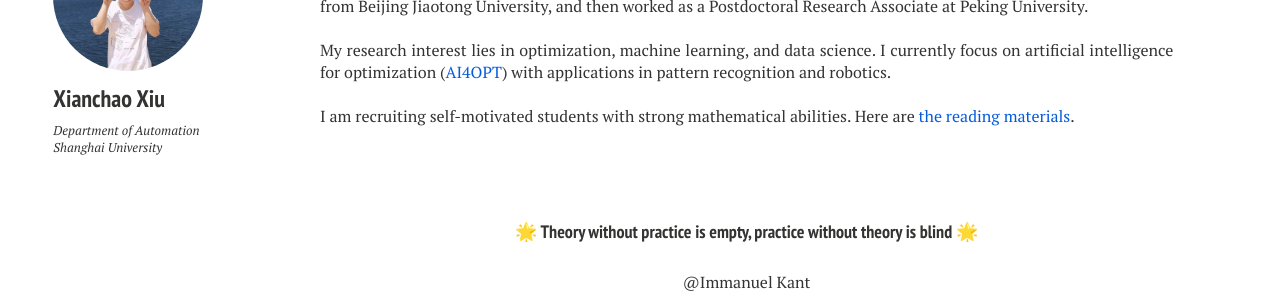
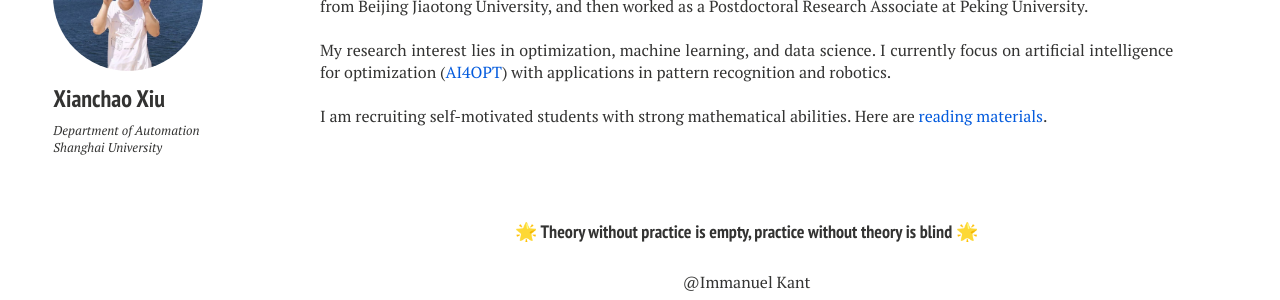
Before and after one commit to xianchaoxiu/xianchaoxiu.github.io, a Jekyll site: the page built from index.md, in a window 1280 px wide. Shown: the part 151-451 px from the top of the page. Built offline with Jekyll 4.4.1, drawn with Linux system fonts in a browser that asks for light colours; nearby versions of some CDN libraries.

Commit message:
Update home2.html

```diff
--- a/_layouts/home2.html
+++ b/_layouts/home2.html
@@ -34,7 +34,7 @@
 	 My research interest lies in optimization, machine learning, and data science.
 	 I currently focus on artificial intelligence for optimization (<a href="https://github.com/xianchaoxiu/AI4OPT" class="textlink" target="_blank">AI4OPT</a>) with applications in pattern recognition and robotics. <br><br>
 
-        I am recruiting self-motivated students with strong mathematical abilities. Here are  <a href="../group/xiu.pdf" class="textlink" target="_blank"> the reading materials</a>.<br><br>
+        I am recruiting self-motivated students with strong mathematical abilities. Here are  <a href="../group/xiu.pdf" class="textlink" target="_blank">reading materials</a>.<br><br>
 
 
 
```
